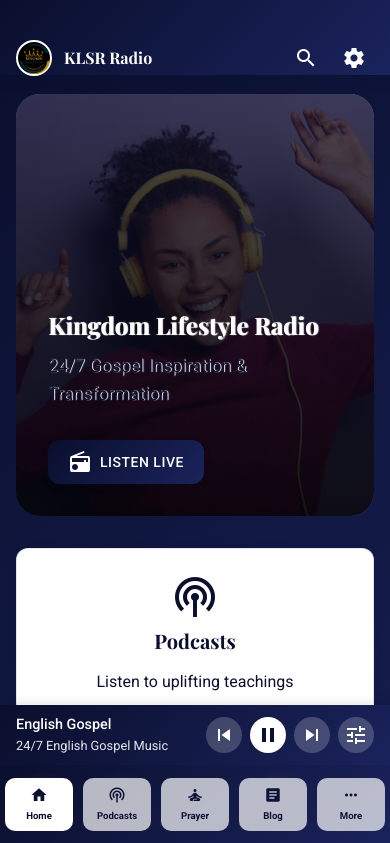
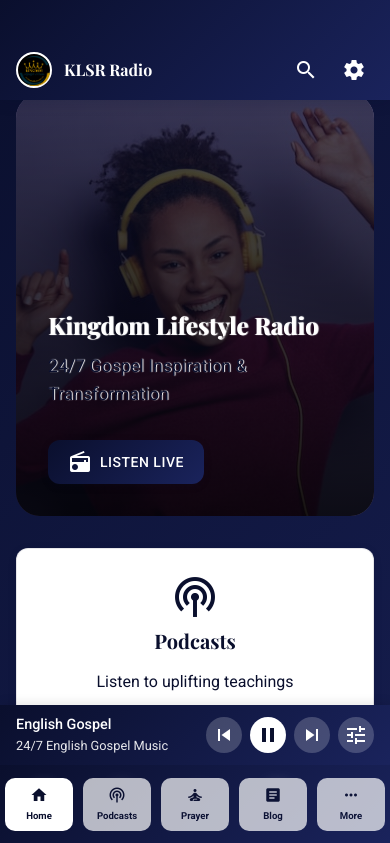
Before and after one commit to ogunfoworakehinde/kls-radio-app, a website: page www/index.html in a window 390 px wide. Shown: the top 843 px of the page. Drawn offline with nearby package versions, Linux system fonts and the light colour scheme.

```diff
--- a/www/index.html
+++ b/www/index.html
@@ -528,6 +528,7 @@
             max-width: 1200px;
             margin: 0 auto;
             margin-top:20px;
+            margin-bottom:7px;
 
         }
 
@@ -1408,7 +1409,7 @@
             }
 
             .mdc-top-app-bar {
-                height: 75px;
+                height: 100px;
             }
 
             .app-logo-text {
```
